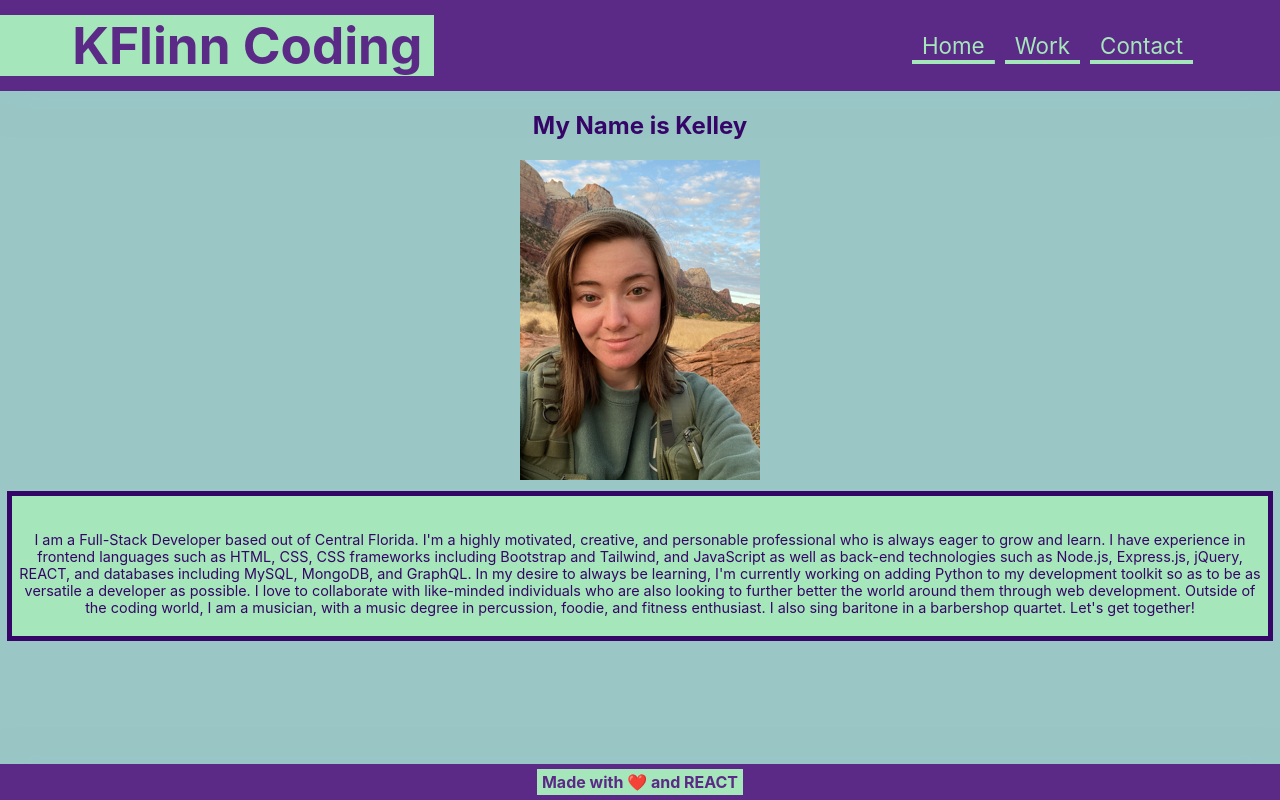
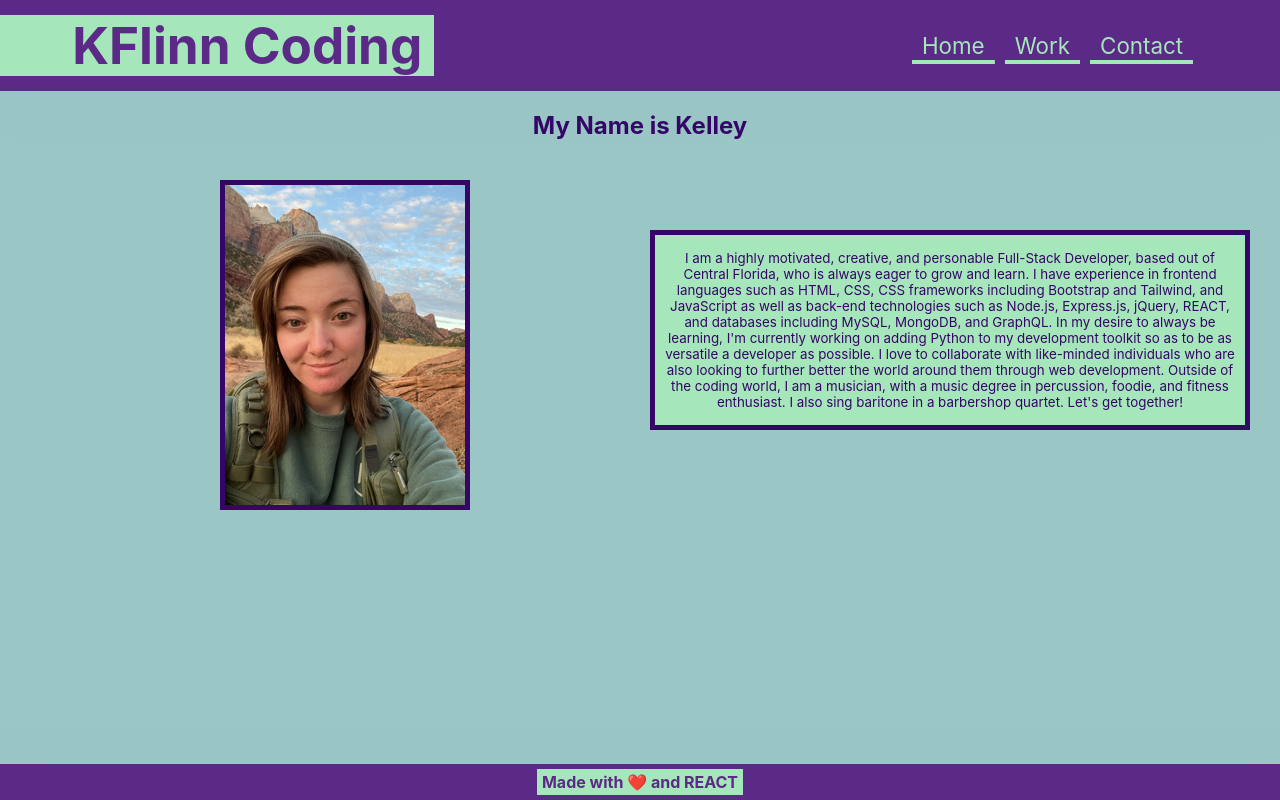
Before and after one commit to kflinnn/REACT-to-KFlinn-Coding, a React (Create React App) app: page / in a window 1280 px wide. Built offline with nearby package versions, Linux system fonts and the light colour scheme.

Commit message:
updated npm packages, fixed about section styling, beginning tailwind reconfig

```diff
--- a/src/components/About/index.js
+++ b/src/components/About/index.js
@@ -5,13 +5,14 @@ import Profile from '../../Images/Profile.png';
 export default function About() {
     return (
         <main class="bio-container">
-        <div>
-            <h2>My Name is Kelley</h2>
-            <img src={Profile} alt="Kelley" className="profile-picture"/>
-        </div>
-        <div class="bio">
-            I am a Full-Stack Developer based out of Central Florida. I'm a highly motivated, creative, and personable professional who is always eager to grow and learn. I have experience in frontend languages such as HTML, CSS, CSS frameworks including Bootstrap and Tailwind, and JavaScript as well as back-end technologies such as Node.js, Express.js, jQuery, REACT, and databases including MySQL, MongoDB, and GraphQL. In my desire to always be learning, I'm currently working on adding Python to my development toolkit so as to be as versatile a developer as possible. I love to collaborate with like-minded individuals who are also looking to further better the world around them through web development. Outside of the coding world, I am a musician, with a music degree in percussion, foodie, and fitness enthusiast. I also sing baritone in a barbershop quartet. Let's get together!
-        </div>
+            <div class="image-wrapper">
+                <h2>My Name is Kelley</h2>
+                <img src={Profile} alt="Kelley" className="profile-picture" />
+
+                <div class="bio-text-box">
+                    <p>I am a highly motivated, creative, and personable Full-Stack Developer, based out of Central Florida, who is always eager to grow and learn. I have experience in frontend languages such as HTML, CSS, CSS frameworks including Bootstrap and Tailwind, and JavaScript as well as back-end technologies such as Node.js, Express.js, jQuery, REACT, and databases including MySQL, MongoDB, and GraphQL. In my desire to always be learning, I'm currently working on adding Python to my development toolkit so as to be as versatile a developer as possible. I love to collaborate with like-minded individuals who are also looking to further better the world around them through web development. Outside of the coding world, I am a musician, with a music degree in percussion, foodie, and fitness enthusiast. I also sing baritone in a barbershop quartet. Let's get together!</p>
+                </div>
+            </div>
         </main>
     )
 }
--- a/src/components/About/style.css
+++ b/src/components/About/style.css
@@ -1,37 +1,62 @@
 :root {
-    --primary: #5B2A86;
-    --secondary: #7785AC;
-    --tertiary: #9AC6C5;
+  --primary: #5b2a86;
+  --secondary: #7785ac;
+  --tertiary: #9ac6c5;
   --dark: #360568;
-    --light: #A5E6BA;
+  --light: #a5e6ba;
 }
 
-/* .flex-container {
-    display: flex;
-    flex-wrap: wrap;
-    justify-content: center;
-    } */
+.bio-container {
+  overflow: hidden;
+}
 
-.bio {
-    /* width: auto;
-    background-color: var(--light);
-    border: 4px solid var(--dark);
-    color: var(--dark);
-    margin: 10px;
-    padding: 15px; */
+img {
+  float: left;
+  margin-right: 10px;
+  margin-left: 220px;
+  margin-top: 20px;
+  border: 5px solid var(--dark);
+}
+
+.bio-text-box {
+  width: 600px;
+  height: 200px;
+  margin-top: 70px;
+  margin-right: 30px;
   border: 5px solid var(--dark);
   color: var(--dark);
   background-color: var(--light);
-        min-height: 150px;
-        max-height: 150px;
   flex-basis: calc(50%-1em);
   display: flex;
-        align-items: flex-end;
-        padding: 0 0 20px 0;
-        margin: 0.5em;
+  float: right;
+    justify-content: center;
+  align-items: center;
+  text-align: center;
+  overflow: hidden;
+  padding: 10px;
   text-decoration: none;
   background-blend-mode: soft-light;
   background-size: 150%;
   transition: all 0.5s;
-        font-size: 0.9rem;
+  font-size: 10pt;
+  max-width: 100%;
+  word-wrap: break-word;
 }
+
+@media (max-width: 600px) {
+    .bio-text-box {
+        font-size: 10pt;
+    }
+}
+
+@media (min-width: 601px) and (max-width: 1024px) {
+    .bio-text-box {
+        font-size: 12pt;
+    }
+}
+
+@media (min-width: 1025px) {
+    .bio-text-box {
+        font-size: 10pt;
+    }
+}
```
Also changed, not shown: package.json (+9 -0 lines), src/pages/About.js (+14 -9 lines), tailwind.config.js (added, +14 -0 lines), 1 other file (tests, documents, lock files or other folders). Lines whose indentation alone changed are shown as unchanged.
